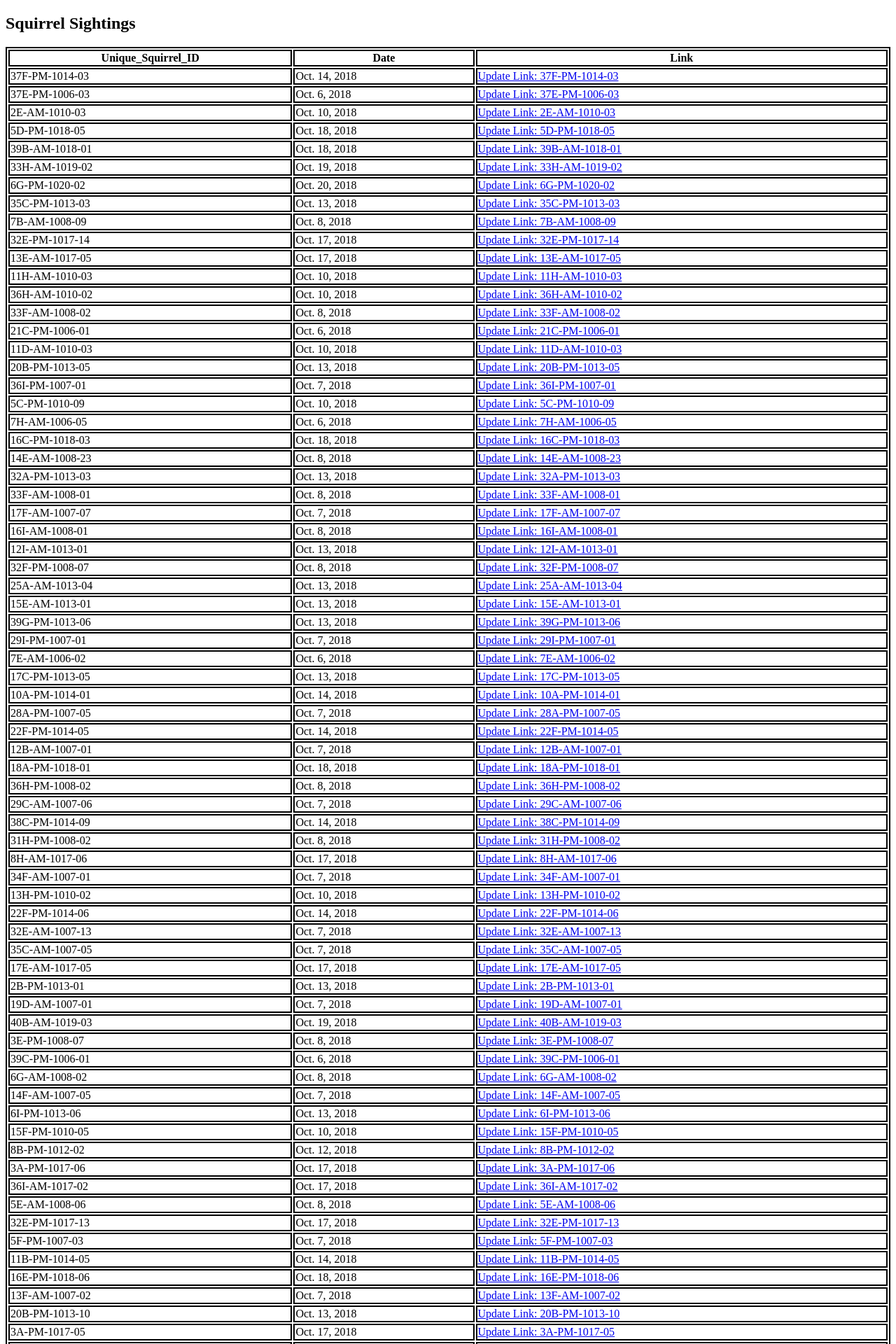
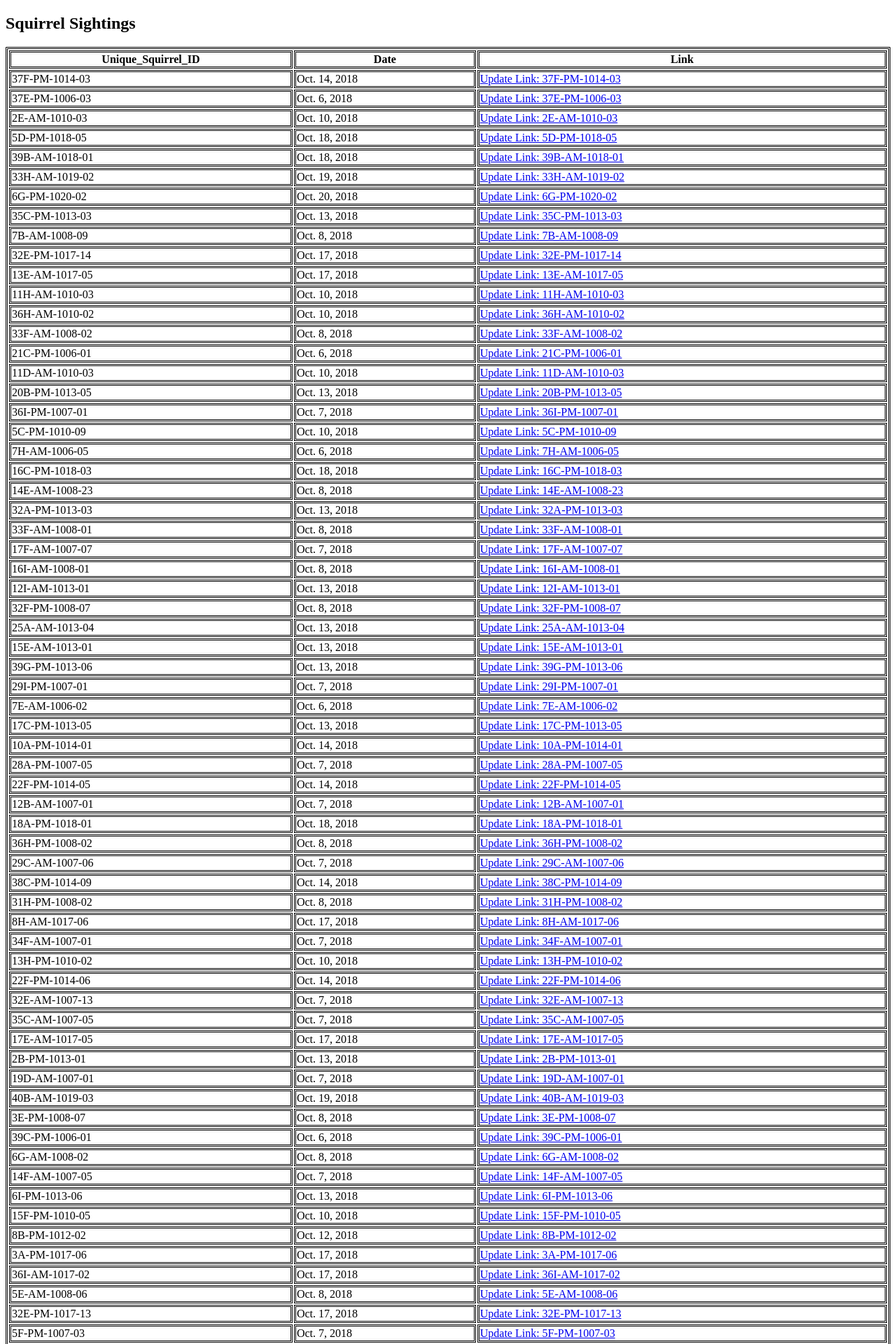
Before and after one commit to Katiavictoria/Squirrel_Tracker_Project, a Django app: page /sightings/ in a window 1280 px wide. Shown: the top 1920 px of the page at 70% size. Run offline with Django 3.2, Linux system fonts and the light colour scheme; data comes from the database, SQL or seed files in the repository.

Commit message:
Style adjustments.

```diff
--- a/squirrel_tracker/templates/sightings.html
+++ b/squirrel_tracker/templates/sightings.html
@@ -3,12 +3,13 @@
 <head>
 <style>
 table, th, td {
-  border: 2px solid black;
+  border: double;
 }
 </style>
 </head>
 <body>
 <h2>Squirrel Sightings</h2>
+
 
 	<table style="width:100%">
 	    <tr>
--- a/squirrel_tracker/templates/statistics.html
+++ b/squirrel_tracker/templates/statistics.html
@@ -4,7 +4,7 @@
   <title>Squirrel Sightings Statistics</title>
 <style>
 table, th, td {
-  border: 2px solid black;
+  border: double;
 }
 th {
   text-align: center;
```
